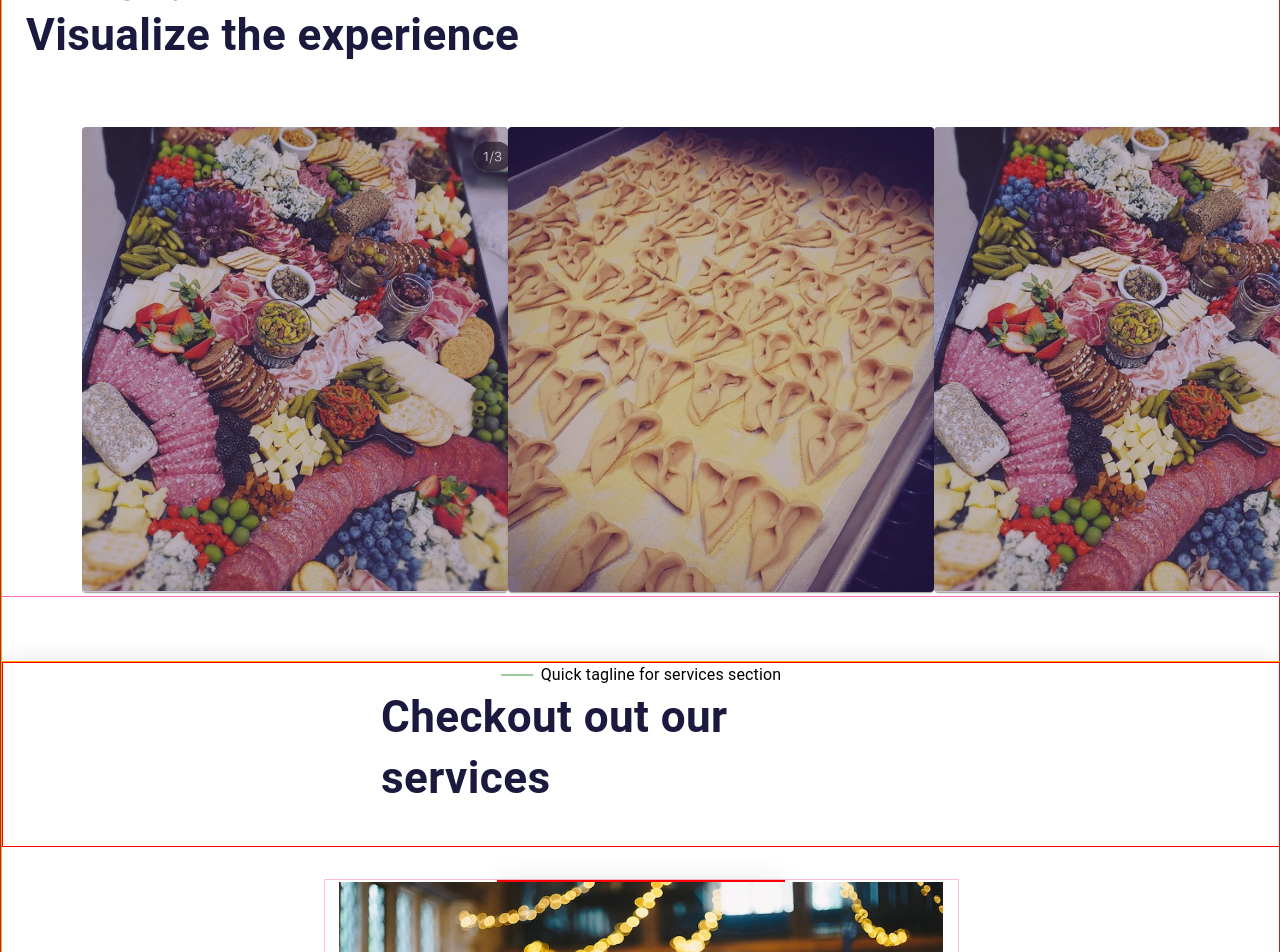
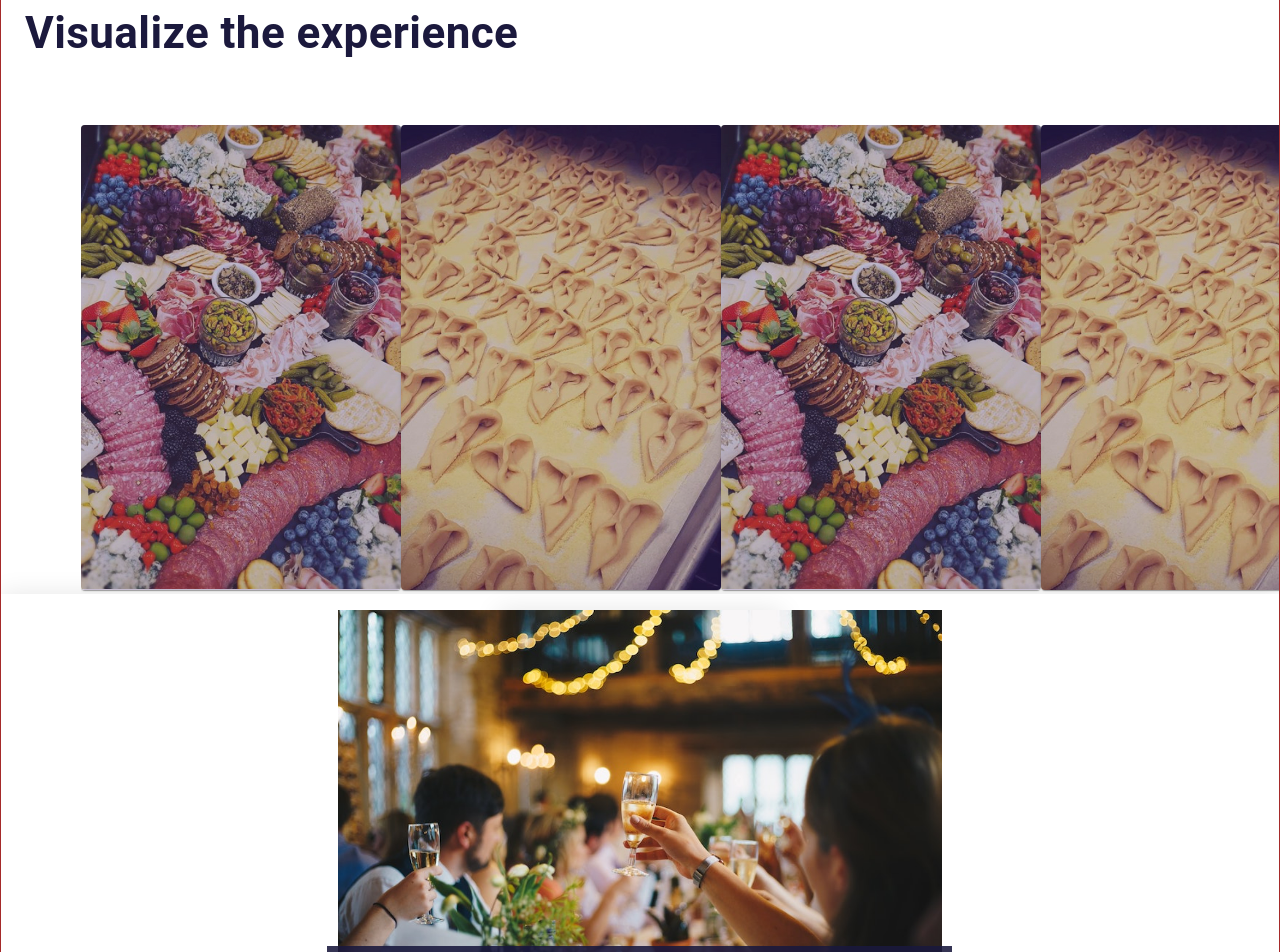
Before and after one commit to latifahpresident/otaku-catering-client, a React (Create React App) app: page / in a window 1280 px wide. Shown: the part 1420-2372 px from the top of the page. Built offline with nearby package versions, Linux system fonts and the light colour scheme.

Commit message:
removed boarders

```diff
--- a/src/components/Carousel/MultiItemCarousel.js
+++ b/src/components/Carousel/MultiItemCarousel.js
@@ -19,16 +19,16 @@ const useStyles = makeStyles((theme) => ({
       flexGrow: 1,
      marginTop: "4rem",
      width: "100%",
-     border: "1px solid orange",
-     [theme.breakpoints.down('lg')]: {
-        border: "1px solid hotpink",
-       },
-      [theme.breakpoints.down('md')]: {
-        border: "1.5px solid limegreen",
-       },
+    //  border: "1px solid orange",
+    //  [theme.breakpoints.down('lg')]: {
+    //     border: "1px solid hotpink",
+    //    },
+    //   [theme.breakpoints.down('md')]: {
+    //     border: "1.5px solid limegreen",
+    //    },
       [theme.breakpoints.down('sm')]: {
-        border: "2px solid teal",
-
+        // border: "2px solid teal",
+       marginBottom: "4rem",
        },
     },
     title: {
@@ -101,20 +101,39 @@ const useStyles = makeStyles((theme) => ({
         // display: "flex",
         // justifyContent: "center",
         [theme.breakpoints.down('sm')]: {
-            paddingLeft: 0
+            paddingLeft: 0,
+            // width: "87%",
         },
     },
     container: {
-        // maxWidth: 400,
-       width: 800,
+        maxWidth: 450,
+       width: 400,
        marginRight: "4rem",
        position: "relative",
        [theme.breakpoints.down('sm')]: {
-        marginRight: 0
+        // marginRight: "1rem",
+        // width: 200,
+      width: 450
+        // border: "3px solid green",
+
     },
       },
       media: {
         height: 465,
+        [theme.breakpoints.down('sm')]: {
+            marginRight: "1rem",
+            width: "90%",
+
+            // border: "3px solid blue",
+
+        },
+        [theme.breakpoints.down('xs')]: {
+            marginRight: "1rem",
+            width: "100%",
+
+            // border: "3px solid blue",
+
+        },
       },
       overlay: {
         position: "absolute",
@@ -199,16 +218,16 @@ const MultiItemCarousel = (props) => {
         //   return 5;
         // }
 
-        // if (isWidthUp("lg", props.width)) {
-        //   return 4;
-        // }
+        if (isWidthUp("lg", props.width)) {
+          return 4;
+        }
 
         if (isWidthUp("md", props.width)) {
             console.log("props.width", props.width)
           return 3;
         }
         if (isWidthUp("sm", props.width)) {
-          return 1;
+          return 2;
         }
         return 1;
       };
@@ -242,14 +261,14 @@ const MultiItemCarousel = (props) => {
         <Slider {...settings} >
             {data.map((item) => (
                  <Card className={classes.container}>
-                 <CardActionArea>
+                 {/* <CardActionArea> */}
                    <CardMedia
                      className={classes.media}
                      image={item.image}
                      title={item.title}
                    />
 
-                 </CardActionArea>
+                 {/* </CardActionArea> */}
                <div className={classes.overlay}></div>
                </Card>
             ))}
--- a/src/pages/Home/Home.js
+++ b/src/pages/Home/Home.js
@@ -13,7 +13,7 @@ const useStyles = makeStyles((theme) => ({
       alignItems: "center",
      flexDirection: "column",
      width: "100%",
-     border: "1px solid orange",
+    //  border: "1px solid orange",
      margin: "0 auto",
      height: "auto",
     //  padding: "0 2.5rem",
--- a/src/pages/Home/Services.js
+++ b/src/pages/Home/Services.js
@@ -18,8 +18,8 @@ const useStyles = makeStyles((theme) => ({
     //   alignItems: "center",
     //  flexDirection: "column",
      width: "100%",
-     border: "1px solid orange",
-     marginTop: "4rem",
+    //  border: "1px solid orange",
+    //  marginTop: "4rem",
      boxShadow: "0px 0px 24px rgba(0, 0, 0, 0.1)",
     //  height: "auto",
     //  padding: "0 2.5rem",
@@ -34,7 +34,7 @@ const useStyles = makeStyles((theme) => ({
         justifyContent: "flex-start",
         alignItems: "center",
         flexDirection: "column",
-        border: "1px solid red",
+        // border: "1px solid red",
         alignSelf: "flex-start",
         padding: "0 1.5rem",
         alignSelf: "flex-start"
@@ -68,19 +68,19 @@ const useStyles = makeStyles((theme) => ({
         justifyContent: "center",
         alignItems: "center",
     //    flexDirection: "column",
-       border: "2px solid red",
+    //    border: "2px solid red",
        width: "45%",
-       margin: "0 auto 2rem auto",
+       margin: "0 auto",
        boxShadow: "0px 0px 24px rgba(0, 0, 0, 0.1)",
        position: "relative",
        [theme.breakpoints.down('xs')]: {
-       width: "100%",
+       width: "20%",
     },
     },
     title: {
         position: "absolute",
         backgroundColor: `${transparentPurple}`,
-        border: "1px solid black",
+        // border: "1px solid black",
         bottom: 69,
         width: 625,
         height: 67,
@@ -91,7 +91,9 @@ const useStyles = makeStyles((theme) => ({
     },
     h1: {
         color: `${white}`,
-        border: "1px solid green",
+        // border: "1px solid green",
+        fontSize: 18,
+        fontWeight: 800,
     },
     img: {
         width: 629,
@@ -131,16 +133,16 @@ const Services = () => {
 
     return (
         <Grid className={classes.root}>
-             <Grid className={classes.heading}>
+             {/* <Grid className={classes.heading}>
                 <Grid className={classes.tagline}>
                     <div className={classes.line}></div>
                     <Typography component="h4" className={classes.h4}>Quick tagline for services section</Typography>
                 </Grid>
                 <Typography component="h1" className={classes.heading1}>Checkout out our services</Typography>
-            </Grid>
+            </Grid> */}
                     <Grid className={classes.wrapper}>
             {data.map((item) => (
-                <ScrollAnimation style={{border: "1.5px solid pink", margin: "2rem"}} animateIn="fadeIn" duration="2">
+                <ScrollAnimation style={{ margin: "1rem"}} animateIn="fadeIn" duration="2">
                 <Grid className={classes.container}>
                     <img className={classes.img} src={`${item.image}`} alt={item.title}/>
                     <Grid className={classes.title}>
```
Also changed, not shown: 1 other file (tests, documents, lock files or other folders).
